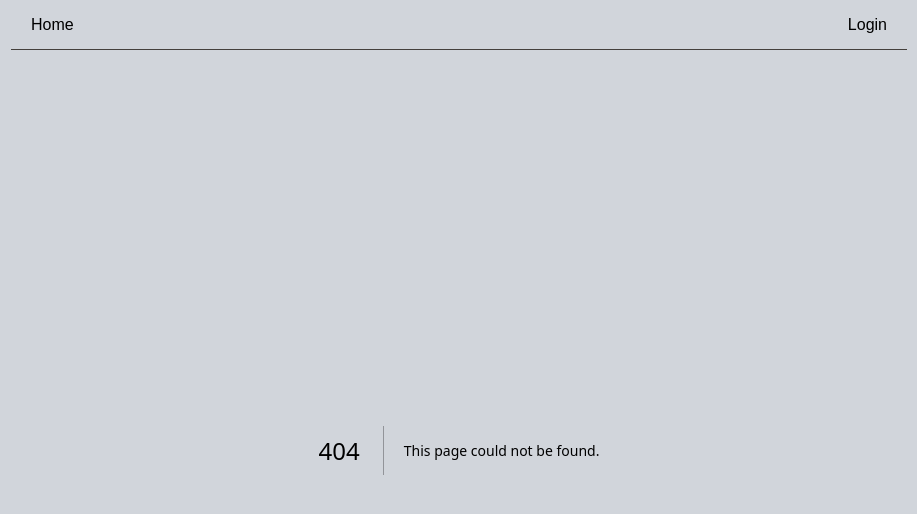
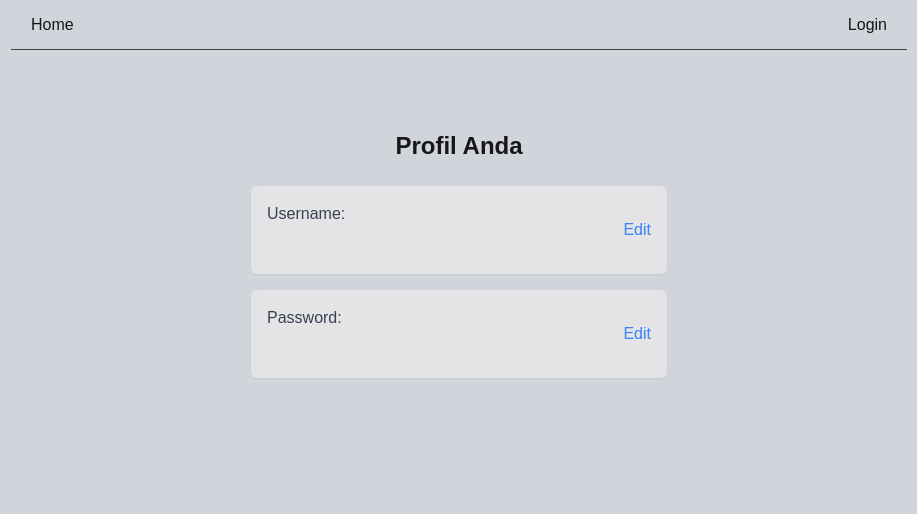
Before and after one commit to CodeWithZaky/frontend-test, a Next.js app: page /profile in a window 1280 px wide. Before the commit this address had no page. Shown: the top 514 px of the page, without its empty margins (181-1098 px from the left). Built offline with nearby package versions, Linux system fonts and the light colour scheme.

Commit message:
feat : add profil page

```diff
--- /dev/null
+++ b/src/pages/profile/index.tsx
@@ -0,0 +1,143 @@
+import { AuthContext } from "@/providers/auth-provider";
+import { useContext, useEffect, useState } from "react";
+
+function Profile() {
+  const [isEditUsername, setIsEditUsername] = useState(false);
+  const [isEditPassword, setIsEditPassword] = useState(false);
+  const [newUsername, setNewUsername] = useState("");
+  const [newPassword, setNewPassword] = useState("");
+  const authContext = useContext(AuthContext);
+
+  if (!authContext) {
+    return <div>AuthContext is null</div>;
+  }
+
+  const { user, setUser } = authContext;
+
+  useEffect(() => {
+    setNewUsername(user?.username || "");
+    setNewPassword(user?.password || "");
+  }, [user]);
+
+  const handleUsernameSave = () => {
+    const userData = JSON.parse(localStorage.getItem("user") || "{}");
+    const updatedUser = { ...userData, username: newUsername };
+    localStorage.setItem("user", JSON.stringify(updatedUser));
+    setUser({ username: newUsername });
+    setIsEditUsername(false);
+  };
+
+  const handlePasswordSave = () => {
+    const userData = JSON.parse(localStorage.getItem("user") || "{}");
+    const updatedUser = { ...userData, password: newPassword };
+    localStorage.setItem("user", JSON.stringify(updatedUser));
+    setUser({ password: newPassword });
+    setIsEditPassword(false);
+  };
+
+  return (
+    <div className="flex flex-col justify-center items-center py-20 rounded-lg w-full min-h-72">
+      <h2 className="mb-6 font-semibold text-2xl">Profil Anda</h2>
+      <div className="space-y-4 px-4 w-full max-w-md">
+        {/* Username */}
+        <div className="flex justify-between items-center bg-zinc-200 dark:bg-zinc-800 shadow-sm p-4 rounded-md">
+          <div className="flex flex-col gap-2">
+            <Label>Username:</Label>
+            <Input
+              onChange={(e) => setNewUsername(e.target.value)}
+              disabled={!isEditUsername}
+              value={newUsername}
+            />
+          </div>
+          {isEditUsername ? (
+            <div className="flex gap-2 transition-all">
+              <button
+                className="bg-blue-500 hover:bg-blue-700 px-2"
+                onClick={handleUsernameSave}
+              >
+                Save
+              </button>
+              <button
+                className="bg-red-500 hover:bg-red-700 px-2"
+                onClick={() => setIsEditUsername(false)}
+              >
+                Cancel
+              </button>
+            </div>
+          ) : (
+            <button
+              className="text-blue-500 hover:text-blue-700"
+              onClick={() => setIsEditUsername(true)}
+            >
+              Edit
+            </button>
+          )}
+        </div>
+
+        {/* Password */}
+        <div className="flex justify-between items-center bg-zinc-200 dark:bg-zinc-800 shadow-sm p-4 rounded-md">
+          <div className="flex flex-col gap-2">
+            <Label>Password:</Label>
+            <Input
+              onChange={(e) => setNewPassword(e.target.value)}
+              disabled={!isEditPassword}
+              value={newPassword}
+            />
+          </div>
+          {isEditPassword ? (
+            <div className="flex gap-2 transition-all">
+              <button
+                className="bg-blue-500 hover:bg-blue-700 px-2"
+                onClick={handlePasswordSave}
+              >
+                Save
+              </button>
+              <button
+                className="bg-red-500 hover:bg-red-700 px-2"
+                onClick={() => setIsEditPassword(false)}
+              >
+                Cancel
+              </button>
+            </div>
+          ) : (
+            <button
+              className="text-blue-500 hover:text-blue-700"
+              onClick={() => setIsEditPassword(true)}
+            >
+              Edit
+            </button>
+          )}
+        </div>
+      </div>
+    </div>
+  );
+}
+
+export default Profile;
+
+const Input = ({
+  onChange,
+  disabled,
+  value,
+}: {
+  onChange: (e: React.ChangeEvent<HTMLInputElement>) => void;
+  disabled: boolean;
+  value: string;
+}) => {
+  return (
+    <input
+      className="bg-zinc-700 disabled:bg-transparent px-3 disabled:px-0 rounded-sm ring-1 ring-zinc-500 disabled:ring-0 text-gray-900 dark:text-gray-400 transition-all"
+      onChange={onChange}
+      disabled={disabled}
+      value={value}
+    />
+  );
+};
+
+const Label = ({ children }: { children: React.ReactNode }) => {
+  return (
+    <label className="font-medium text-gray-700 dark:text-gray-100">
+      {children}
+    </label>
+  );
+};
--- a/src/providers/auth-provider.tsx
+++ b/src/providers/auth-provider.tsx
@@ -6,6 +6,7 @@ type AuthContextType = {
     password?: string;
   };
   status: string;
+  setUser: (userData: { username?: string; password?: string }) => void;
 };
 
 export const AuthContext = createContext<AuthContextType | null>(null);
@@ -13,6 +14,7 @@ export const AuthContext = createContext<AuthContextType | null>(null);
 const initialAuthState: AuthContextType = {
   user: {},
   status: "unauthenticated",
+  setUser: () => {},
 };
 
 export default function AuthProvider({
@@ -21,6 +23,16 @@ export default function AuthProvider({
   children: React.ReactNode;
 }) {
   const [authState, setAuthState] = useState(initialAuthState);
+
+  const setUser = (userData: { username?: string; password?: string }) => {
+    setAuthState((prevState) => ({
+      ...prevState,
+      user: {
+        ...prevState.user,
+        ...userData,
+      },
+    }));
+  };
 
   useEffect(() => {
     const storedUser = localStorage.getItem("user");
@@ -32,13 +44,22 @@ export default function AuthProvider({
           password: userData.password,
         },
         status: "authenticated",
+        setUser: setUser,
       });
     } else {
-      setAuthState(initialAuthState);
+      setAuthState({
+        ...initialAuthState,
+        setUser: setUser,
+      });
     }
   }, []);
 
+  const contextValue: AuthContextType = {
+    ...authState,
+    setUser: setUser,
+  };
+
   return (
-    <AuthContext.Provider value={authState}>{children}</AuthContext.Provider>
+    <AuthContext.Provider value={contextValue}>{children}</AuthContext.Provider>
   );
 }
```
